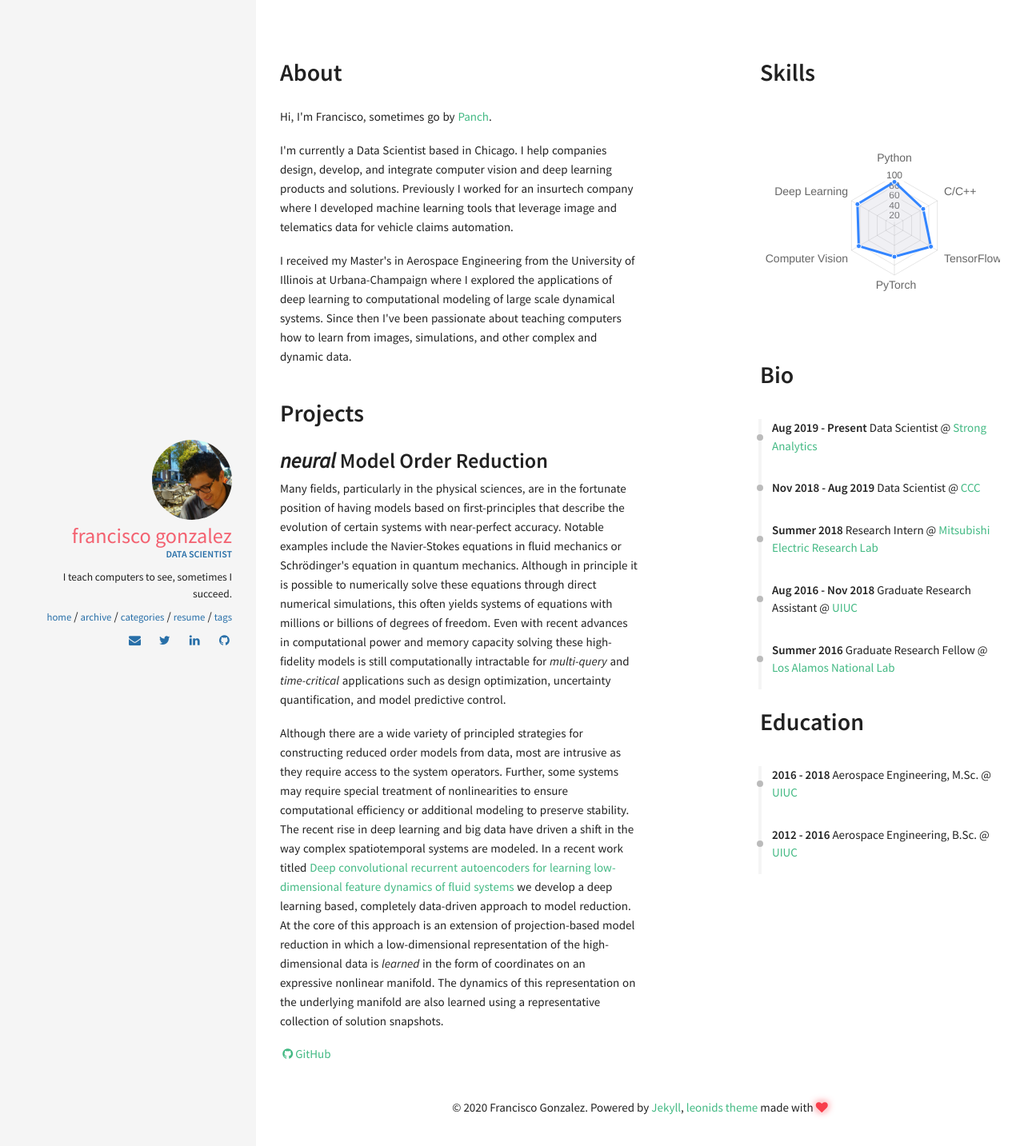
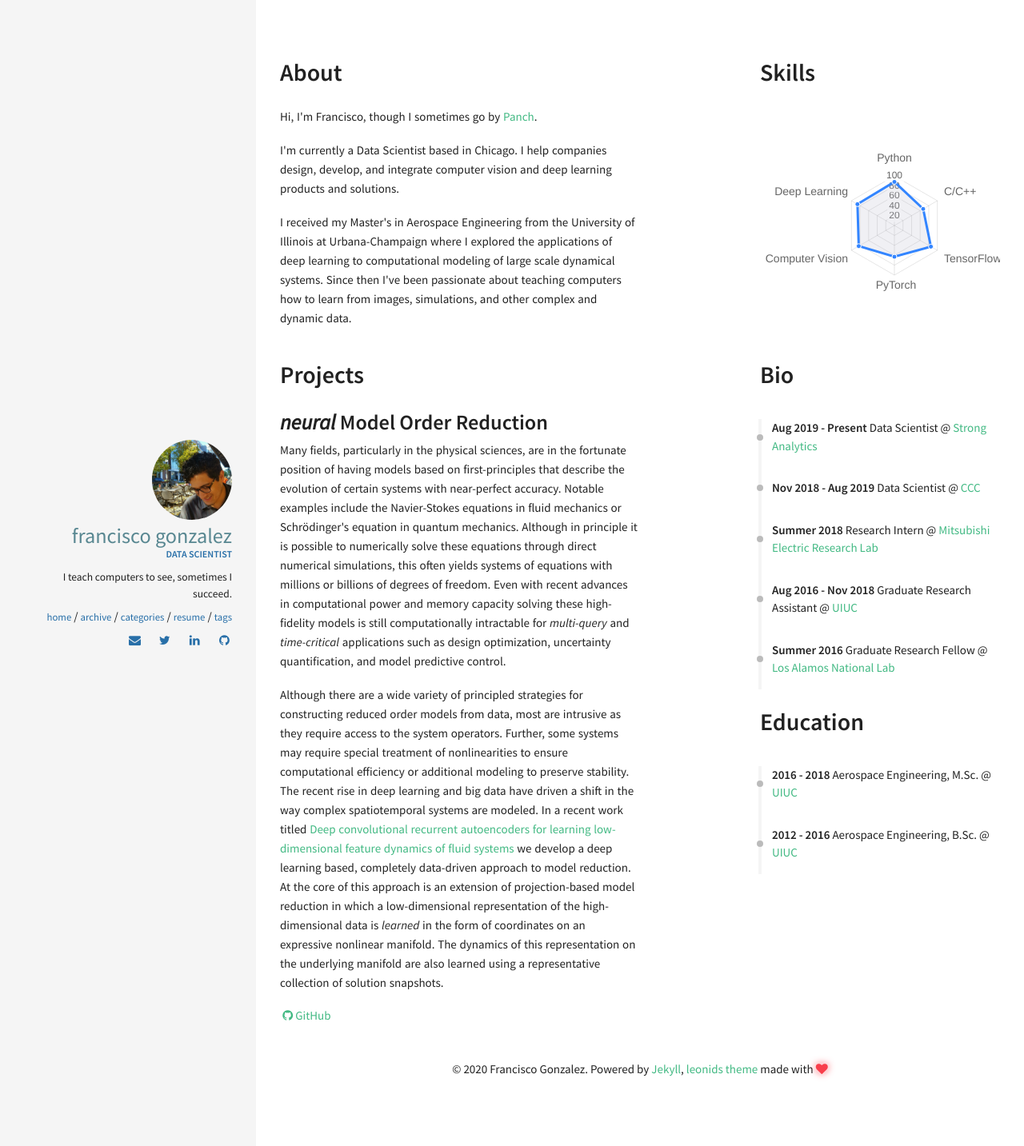
Before and after one commit to panchgonzalez/panchgonzalez.github.io, a Jekyll site: the page built from resume.html, in a window 1280 px wide. Shown: the top 1433 px of the page at 80% size. Built offline with Jekyll 4.4.1, drawn with Linux system fonts in a browser that asks for light colours; nearby versions of some CDN libraries.

Commit message:
Upate colors

```diff
--- a/_includes/sections/about.html
+++ b/_includes/sections/about.html
@@ -1,11 +1,9 @@
 <h1><span data-i18n="skills.my_skills">About</span></h1>
 
 <div>
-  <p>Hi, I'm Francisco, sometimes go by <a href="https://en.wikipedia.org/wiki/Pancho">Panch</a>.</p>
+  <p>Hi, I'm Francisco, though I sometimes go by <a href="https://en.wikipedia.org/wiki/Pancho">Panch</a>.</p>
   <p>I'm currently a Data Scientist based in Chicago. I help companies design,
-  develop, and integrate computer vision and deep learning products and solutions.
-  Previously I worked for an insurtech company where I developed machine learning tools
-  that leverage image and telematics data for vehicle claims automation.</p>
+  develop, and integrate computer vision and deep learning products and solutions.</p>
   <p>I received my Master's in Aerospace Engineering from the University of Illinois at
   Urbana-Champaign  where I explored the applications of deep learning to computational
   modeling of large scale dynamical systems. Since then I've been passionate about
--- a/_sass/pages/_layout.scss
+++ b/_sass/pages/_layout.scss
@@ -31,7 +31,7 @@
   }
   .author_name {
     display: block;
-    color: #F36170;
+    color: #588791;
     font-size: 1.75em;
     text-transform: lowercase;
   }
```
Also changed, not shown: README.md.
